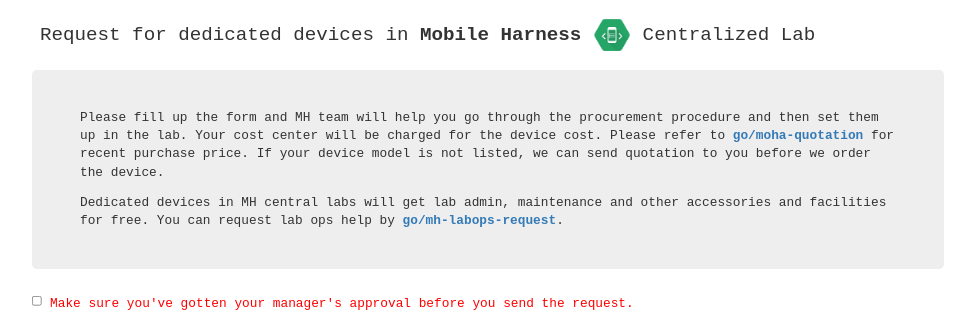
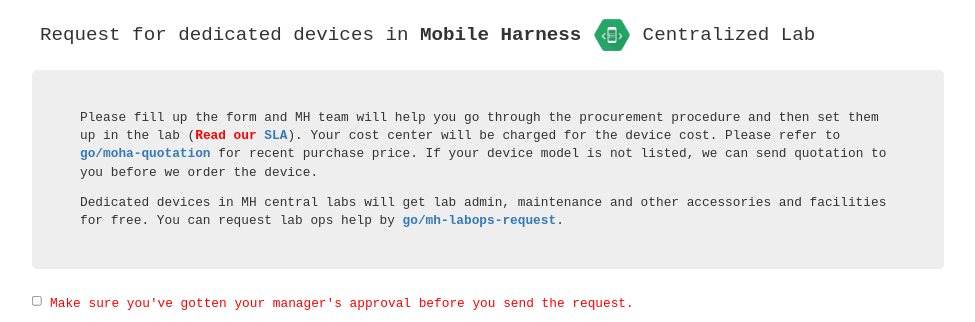
Before and after one commit to billunique/motric, a Django app: page /device_request/ in a window 1280 px wide. Shown: the top 322 px of the page, without its empty margins (152-1127 px from the left). Run offline with Django 3.2, Linux system fonts and the light colour scheme; some libraries are stand-ins or nearby versions.

Commit message:
Added SLA link on the device request page.

```diff
--- a/motric/templates/req_prologue.html
+++ b/motric/templates/req_prologue.html
@@ -10,7 +10,7 @@ If MH team helped you buy devices, your cost center will be charged for the devi
 Dedicated devices in MH central labs will get lab admin, maintenance and other accessories and facilities for free. You can request lab ops help by <b><a href='http://go/mh-labops-request' target='_blank'>go/mh-labops-request</a></b>. -->
 
 
-Please fill up the form and MH team will help you go through the procurement procedure and then set them up in the lab. Your cost center will be charged for the device cost.  Please refer to <b><a href='http://go/moha-quotation' target='_blank'>go/moha-quotation</a></b> for recent purchase price. If your device model is not listed, we can send quotation to you before we order the device. <p></p>
+Please fill up the form and MH team will help you go through the procurement procedure and then set them up in the lab (<span class="noticeable">Read our <a href="http://go/mh-sla-lab-preparation" target="_blank">SLA</a></span>). Your cost center will be charged for the device cost.  Please refer to <b><a href='http://go/moha-quotation' target='_blank'>go/moha-quotation</a></b> for recent purchase price. If your device model is not listed, we can send quotation to you before we order the device. <p></p>
 
 Dedicated devices in MH central labs will get lab admin, maintenance and other accessories and facilities for free. You can request lab ops help by <b><a href='http://go/mh-labops-request' target='_blank'>go/mh-labops-request</a></b>.
 </div>
```
